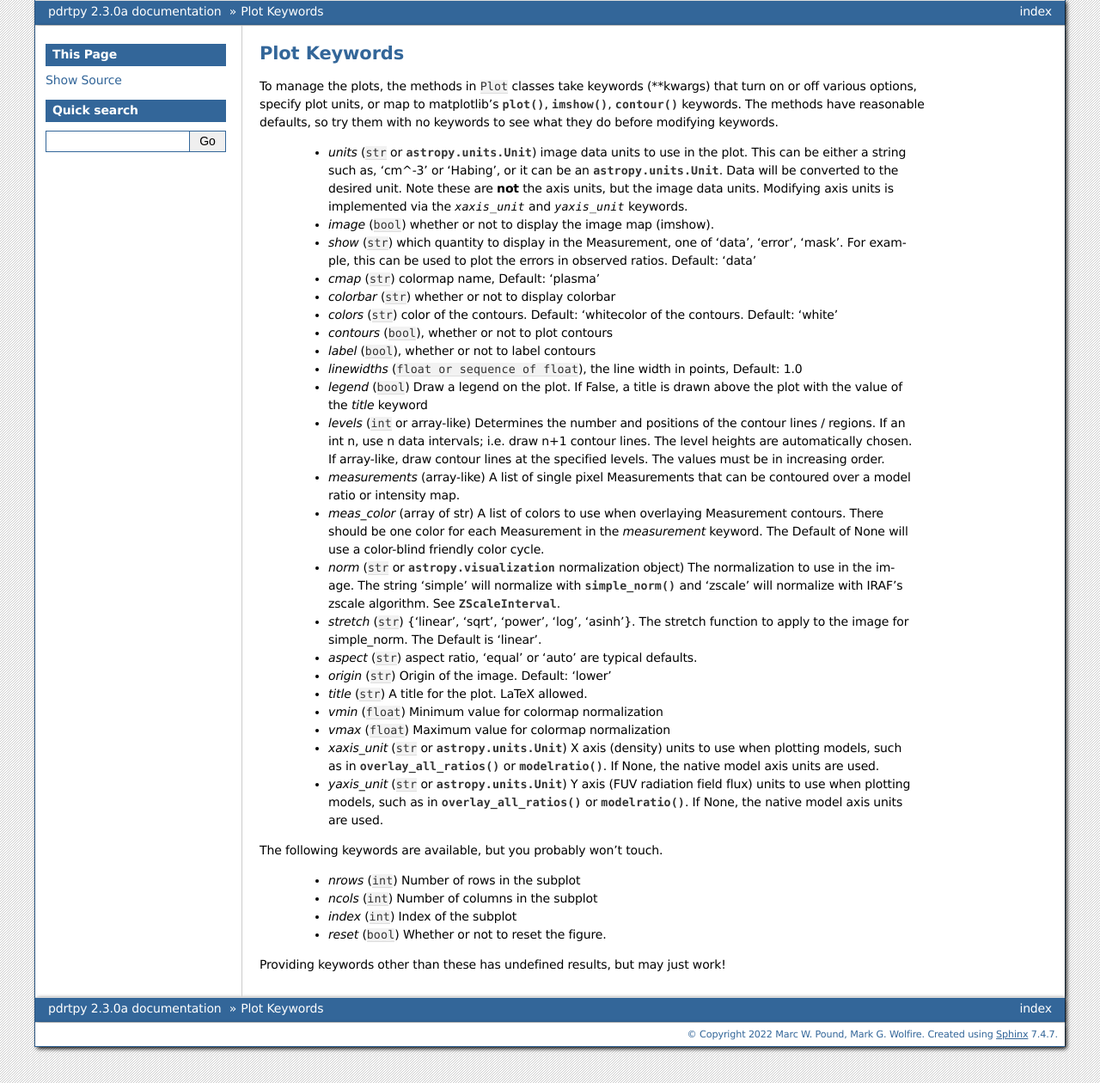
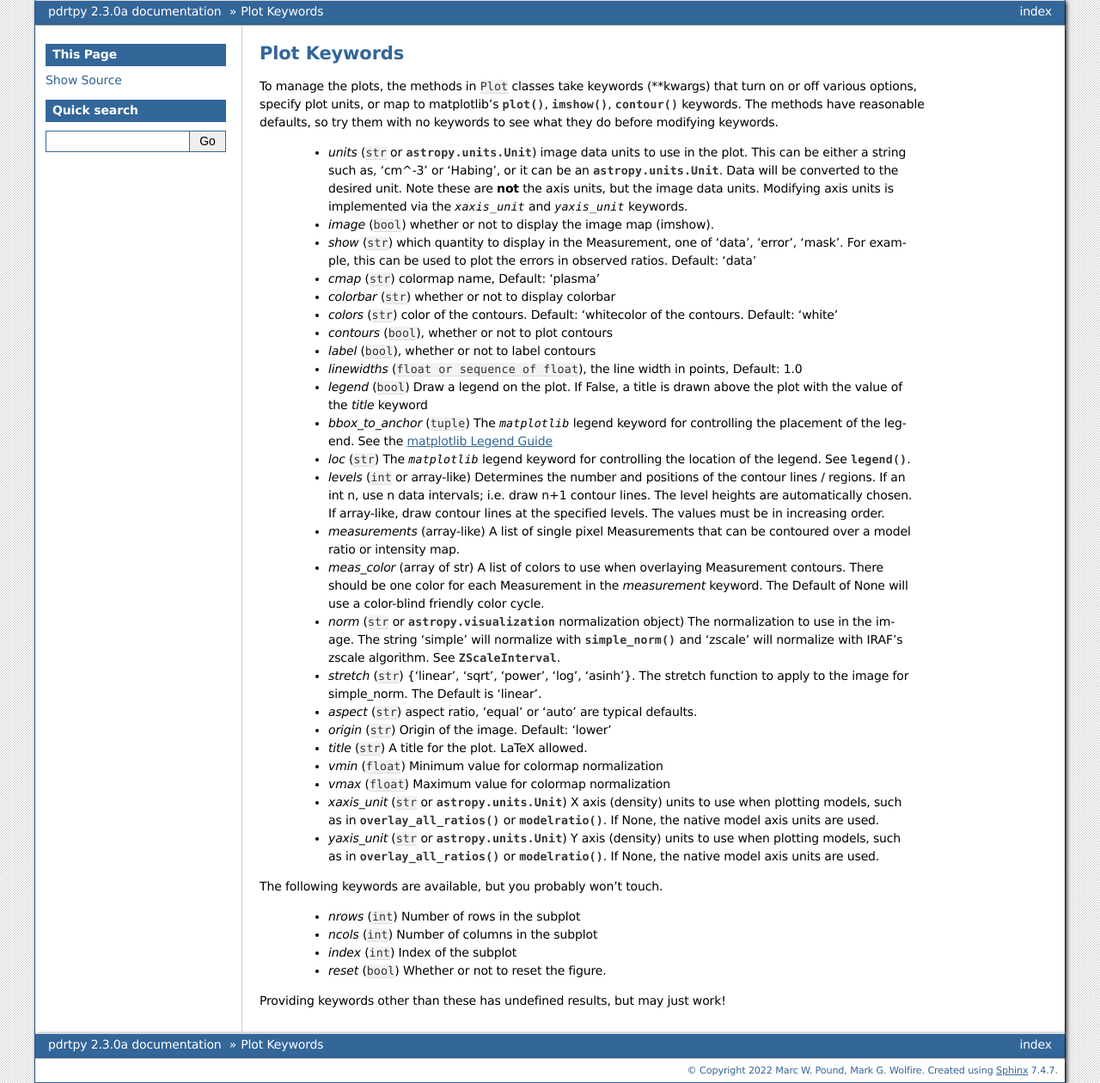
Before and after one commit to mpound/pdrtpy, a Sphinx documentation site: the page built from docs/source/plotkeywords.rst, in a window 1280 px wide. Shown: the whole page at 86% size. Built offline with Sphinx 7.4.7, drawn with Linux system fonts in a browser that asks for light colours.

Commit message:
add legend keywords.  fix some links

```diff
--- a/docs/source/pdrtpy.tool.rst
+++ b/docs/source/pdrtpy.tool.rst
@@ -22,7 +22,7 @@ For an example how to use `H2ExcitationFit` and `ExcitationPlot` see the noteboo
 ToolBase
 --------
 
-The base class of all tools.  Tools have a :meth:`run` method both of which subclasses must define.
+The base class of all tools.  Tools have a :meth:`~pdrtpy.tool.toolbase.ToolBase.run` method both of which subclasses must define.
 
 .. automodule:: pdrtpy.tool.toolbase
    :members:
--- a/docs/source/plotkeywords.rst
+++ b/docs/source/plotkeywords.rst
@@ -9,6 +9,7 @@ To manage the plots, the methods in ``Plot`` classes take keywords (\*\*kwargs)
      * *image* (``bool``) whether or not to display the image map (imshow).
 
      * *show* (``str``) which quantity to display in the Measurement, one of 'data', 'error', 'mask'.  For example, this can be used to plot the errors in observed ratios. Default: 'data'
+
 
      * *cmap* (``str``) colormap name, Default: 'plasma'
 
@@ -23,6 +24,10 @@ To manage the plots, the methods in ``Plot`` classes take keywords (\*\*kwargs)
      * *linewidths* (``float or sequence of float``), the line width in points, Default: 1.0
 
      * *legend* (``bool``) Draw a legend on the plot. If False, a title is drawn above the plot with the value of the *title* keyword
+
+     * *bbox_to_anchor* (``tuple``) The `matplotlib` legend keyword for controlling the placement of the legend. See the `matplotlib Legend Guide <https://matplotlib.org/stable/tutorials/intermediate/legend_guide.html>`_
+
+     * *loc* (``str``)  The `matplotlib` legend keyword for controlling the location of the legend. See :meth:`~matplotlib.axes.Axes.legend`.
 
      * *levels* (``int`` or array-like) Determines the number and positions of the contour lines / regions.  If an int n, use n data intervals; i.e. draw n+1 contour lines. The level heights are automatically chosen.  If array-like, draw contour lines at the specified levels. The values must be in increasing order.
 
@@ -44,9 +49,9 @@ To manage the plots, the methods in ``Plot`` classes take keywords (\*\*kwargs)
 
      * *vmax*  (``float``) Maximum value for colormap normalization
 
-     * *xaxis_unit* (``str`` or :class:`astropy.units.Unit`) X axis (density) units to use when plotting models, such as in :meth:`overlay_all_ratios` or :meth:`modelratio`.  If None, the native model axis units are used.
+     * *xaxis_unit* (``str`` or :class:`astropy.units.Unit`) X axis (density) units to use when plotting models, such as in :meth:`~pdrtpy.plot.lineratioplot.LineRatioPlot.overlay_all_ratios` or :meth:`~pdrtpy.plot.lineratioplot.LineRatioPlot.modelratio`.  If None, the native model axis units are used.
 
-     * *yaxis_unit* (``str`` or :class:`astropy.units.Unit`) Y axis (FUV radiation field flux) units to use when plotting models, such as in :meth:`overlay_all_ratios` or :meth:`modelratio`.  If None, the native model axis units are used.
+     * *yaxis_unit* (``str`` or :class:`astropy.units.Unit`) Y axis (density) units to use when plotting models, such as in :meth:`~pdrtpy.plot.lineratioplot.LineRatioPlot.overlay_all_ratios` or :meth:`~pdrtpy.plot.lineratioplot.LineRatioPlot.modelratio`.  If None, the native model axis units are used.
 
 The following keywords are available, but you probably won't touch.
 
```
